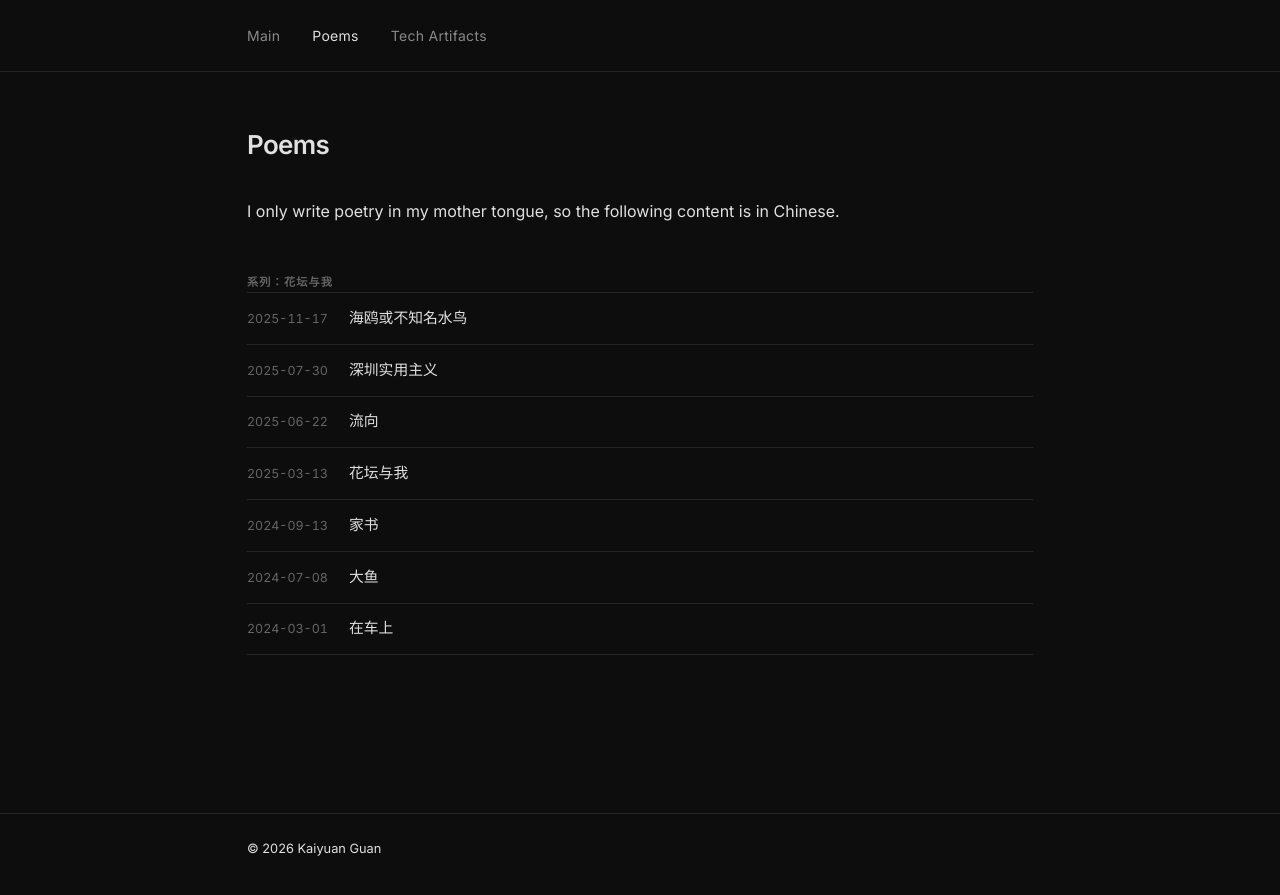
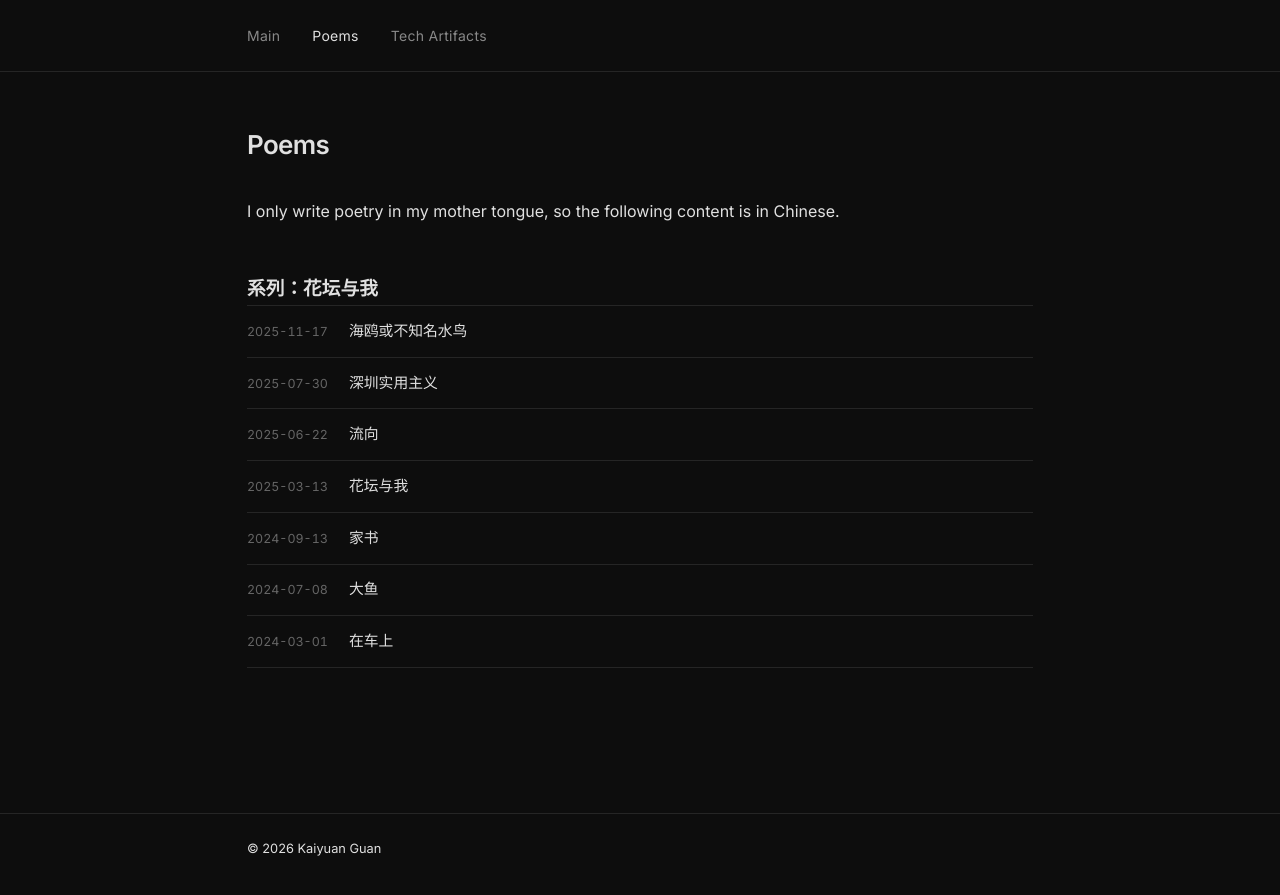
Before and after one commit to WilfredGuan/wilfredguan.github.io, a Jekyll site: the page built from poems/index.html, in a window 1280 px wide. Shown: the top 895 px of the page. Built offline with Jekyll 4.4.1, drawn with Linux system fonts in a browser that asks for light colours.

Commit message:
fix visual

```diff
--- a/assets/css/style.css
+++ b/assets/css/style.css
@@ -322,11 +322,6 @@ a:hover {
 }
 
 .category-title {
-  font-size: 0.7rem;
-  font-weight: 600;
-  text-transform: uppercase;
-  letter-spacing: 0.1em;
-  color: var(--text-dim);
   margin: 3rem 0 0 0;
 }
 
```
